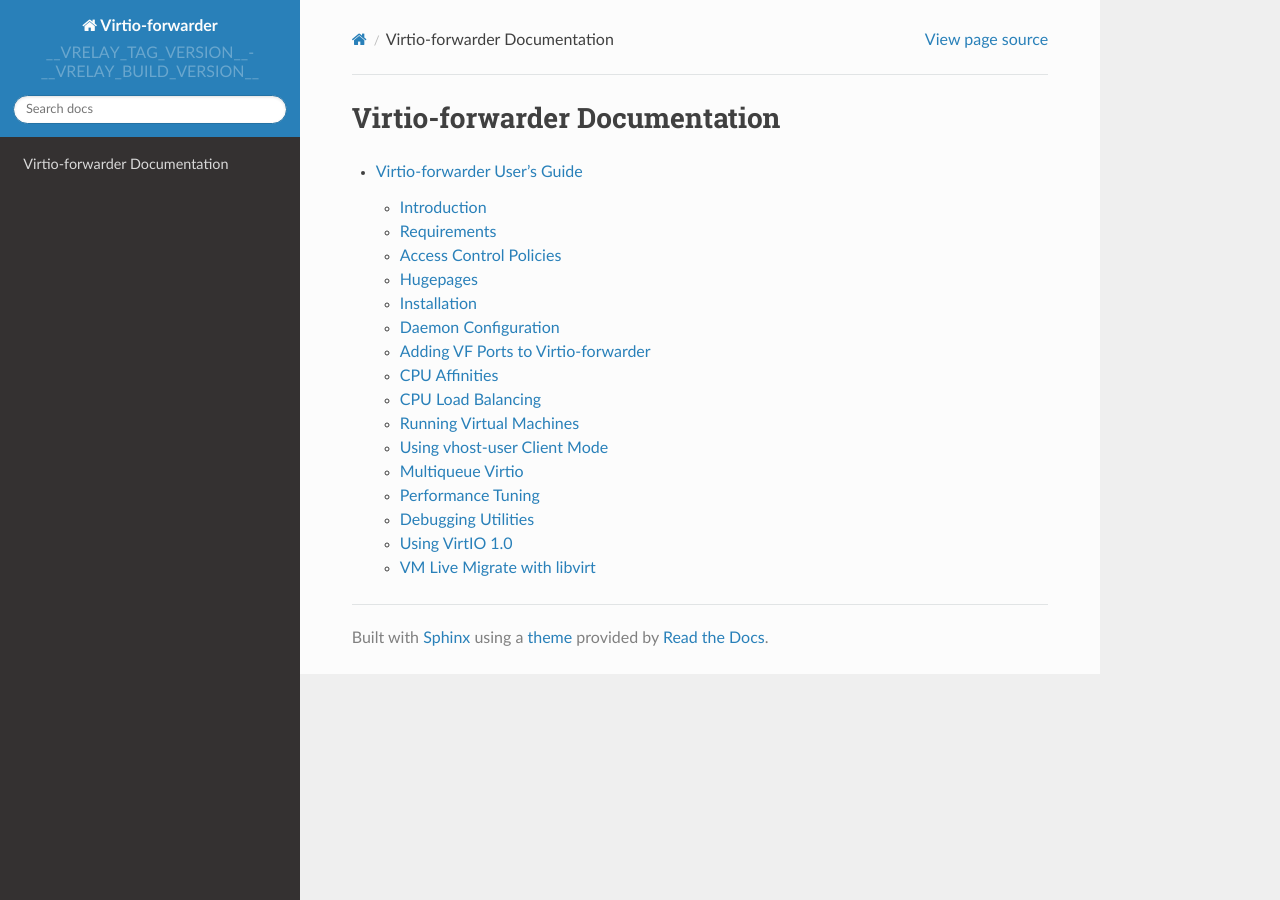
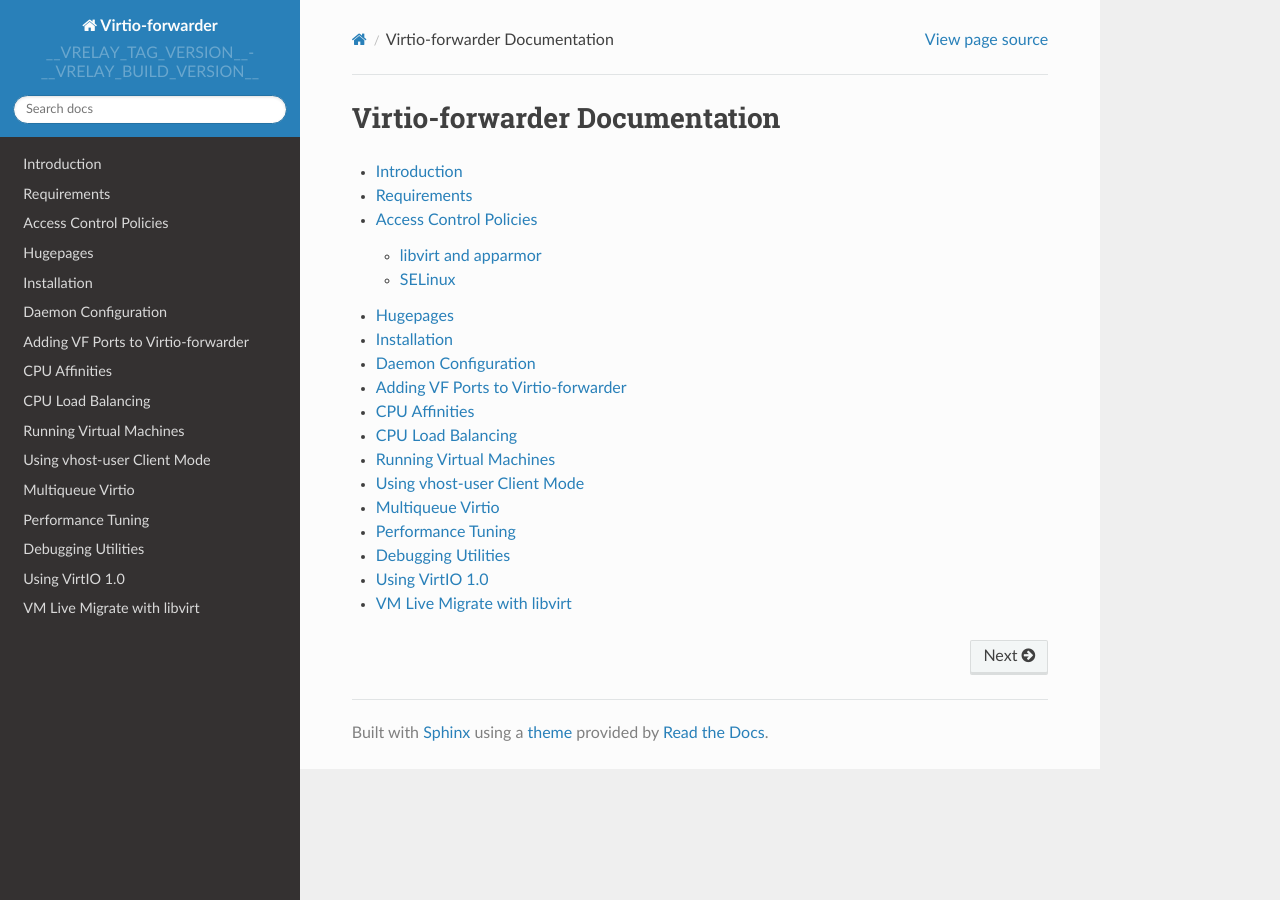
Before and after one commit to Netronome/virtio-forwarder, a Sphinx documentation site: the page built from doc/index.rst, in a window 1280 px wide. Built offline with Sphinx 7.4.7 and the Read the Docs theme 2.0.0, drawn with Linux system fonts in a browser that asks for light colours; part of the change alters nothing that is shown.

```diff
--- a/doc/README.rst
+++ b/doc/README.rst
@@ -1,7 +1,3 @@
-#############################
-Virtio-forwarder User's Guide
-#############################
-
 Introduction
 ============
 virtio-forwarder (VIO4WD) is a userspace networking application that forwards
--- a/doc/conf.py
+++ b/doc/conf.py
@@ -72,7 +72,7 @@ templates_path = ['_templates']
 source_suffix = '.rst'
 
 # The master toctree document.
-master_doc = 'README'
+master_doc = 'index'
 
 # General information about the project.
 project = u'Virtio-forwarder'
--- a/doc/index.rst
+++ b/doc/index.rst
@@ -1,5 +1,6 @@
+##############################
 Virtio-forwarder Documentation
-==============================
+##############################
 
 .. toctree::
 	:maxdepth: 2
```
